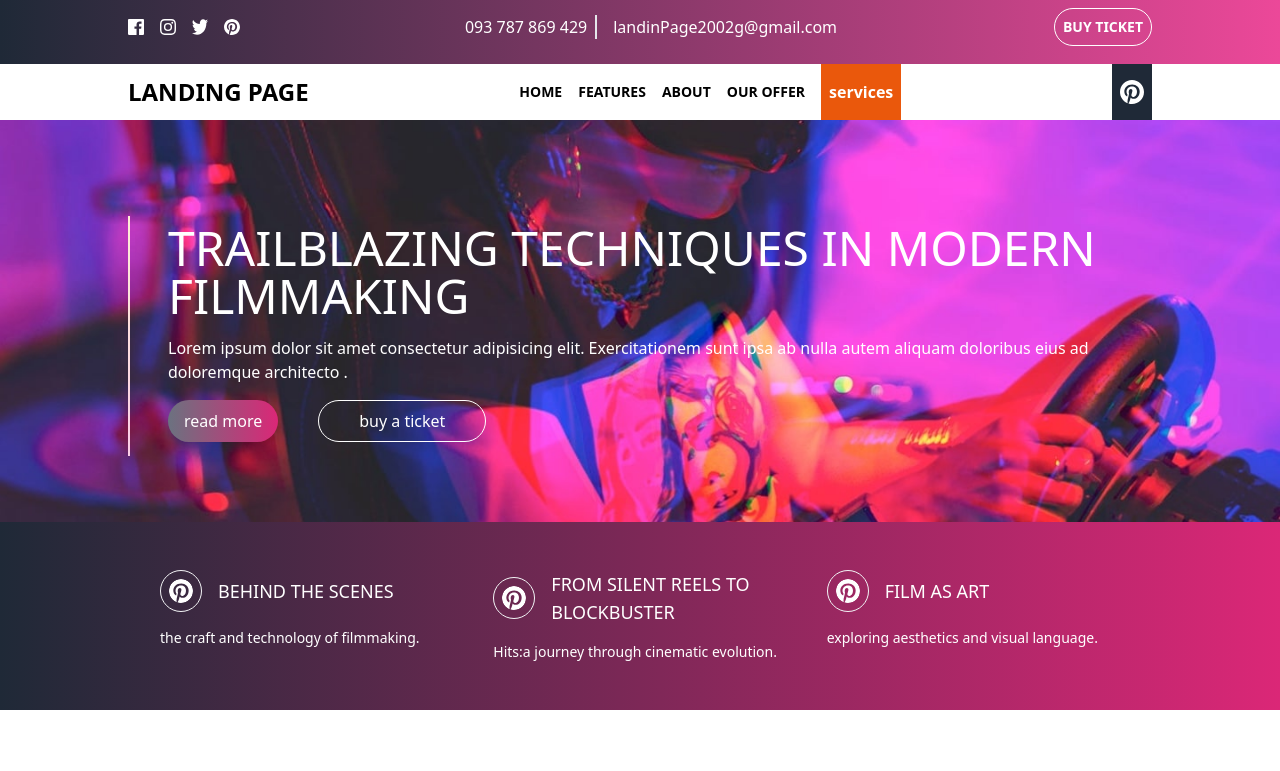
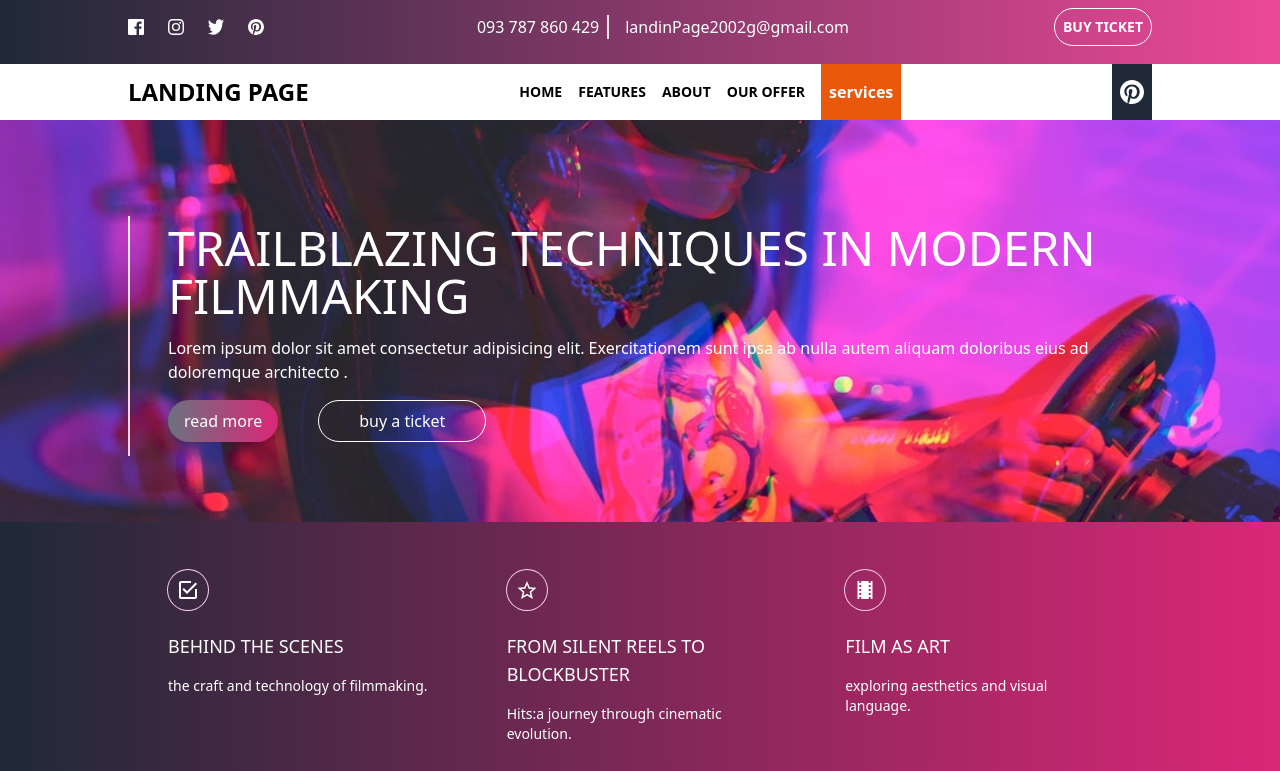
Before and after one commit to Zarafshan-Asghari/CODE-SOFT, a website: page index.html in a window 1280 px wide. Shown: the top 771 px of the page. Drawn offline with nearby package versions, Linux system fonts and the light colour scheme.

Commit message:
editing feature section

```diff
--- a/index.html
+++ b/index.html
@@ -5,6 +5,9 @@
     <meta name="viewport" content="width=device-width, initial-scale=1.0" />
     <link rel="stylesheet" href="css/style.css" />
     <link rel="stylesheet" href="css/costomStyle.css" />
+    <!-- icon -->
+    <script src="https://unpkg.com/ionicons@4.5.10-0/dist/ionicons.js"></script>
+
 
     <title>landing page</title>
   </head>
@@ -19,7 +22,7 @@
         <div
           class="max-w-5xl mx-auto flex justify-between items-center text-white"
         >
-          <div class="flex space-x-4 items-center">
+          <div class="flex space-x-6 items-center " >
             <a href="#"
               ><img src="./icons/icon-facebook.svg" class="w-4 h-4" alt=""
             /></a>
@@ -36,7 +39,7 @@
 
           <div class="flex space-x-4">
             <span class="border-r-2 px-2 hover:cursor-pointer"
-              >093 787 869 429</span
+              >093 787 860 429</span
             >
             <span class="hover:cursor-pointer">landinPage2002g@gmail.com</span>
           </div>
@@ -89,17 +92,19 @@
 
     <nav
     id="mobileNav"
-      class="lg:hidden hidden w-full mx-auto bg-transparent backdrop-blur-[20px] shadow-xl px-5 py-10 rounded-sm absolute z-20 top-0 left-0 right-0 h-[400px]"
+      class="lg:hidden hidden w-full mx-auto bg-transparent backdrop-blur-[20px] shadow-xl px-5 py-10 rounded-sm absolute z-20 top-0 left-0 right-0 h-screen "
     >
             <div id="close" class="flex items-center justify-end  mb-6"> <a href="#" class="text-3xl text-white rotate-45 ">+</a></div>
 
 
-     <div class="flex flex-col space-y-4  text-white">
-      <a href="#" class="hover:text-orange-500 border-b">home</a>
-      <a href="#features" class="hover:text-orange-500 border-b">features</a>
-      <a href="#about" class="hover:text-orange-500 border-b">about</a>
+     <div class="flex flex-col space-y-8  text-white">
+      <a href="#" class="hover:text-orange-500 border-b uppercase pb-4">home</a>
+      <a href="#features" class="hover:text-orange-500 border-b uppercase
+      pb-4">features</a>
+      <a href="#about" class="hover:text-orange-500 border-b uppercase
+      pb-4">about</a>
 
-      <a href="#offer" class="hover:text-orange-500 border-b">our offer</a>
+      <a href="#offer" class="hover:text-orange-500 border-b uppercase pb-4">our offer</a>
 
     </div>
 
@@ -153,54 +158,44 @@
       class="bg-gradient-to-r from-gray-800 to-pink-600 mb-10 py-6"
     >
       <div class="max-w-5xl mx-auto">
-        <div class="grid grid-cols-1 md:grid-cols-3 gap-6 mx-6">
+        <div class="grid grid-cols-1 md:grid-cols-3 gap-10 mx-6">
           <!-- feature 1 -->
           <div
-            class="flex flex-col space-y-4 max-w-sm text-white hover:border-[0.2px] border-gray-100 py-6 px-2 transition-all duration-500"
+            class="flex flex-col space-y-4 max-w-sm text-white hover:border-[0.2px] border-gray-100 py-6 px-4 transition-all duration-500"
           >
-            <div class="flex items-center gap-4 text-lg uppercase font-sans">
-              <img
-                src="./icons/icon-pinterest.svg"
-                alt=""
-                srcset=""
-                class="border border-gray-100 rounded-full p-2 mg:p-4"
-              />
+          <span><ion-icon name="checkbox-outline"  class="w-6 h-6 p-2 rounded-full ring-1 ring-pink-200"></ion-icon></span>
+            <h2 class=" text-lg uppercase font-sans">
+
               behind the scenes
-            </div>
+            </h2>
             <p class="text-sm">the craft and technology of filmmaking.</p>
           </div>
           <!-- feature 2 -->
           <div
-            class="flex flex-col space-y-4 max-w-sm text-white hover:border border-gray-100 py-6 px-2 transition-all duration-500"
+            class="flex flex-col space-y-4 max-w-sm text-white hover:border border-gray-100 py-6 px-4 transition-all duration-500"
           >
-            <div
-              class="flex items-center gap-4 text-lg uppercase font-sans max-w-xs"
+          <span><ion-icon name="star-outline"  class="w-6 h-6 p-2 rounded-full ring-1 ring-pink-200">
+
+          </ion-icon></span>
+            <h2
+              class=" text-lg uppercase font-sans max-w-xs"
             >
-              <img
-                src="./icons/icon-pinterest.svg"
-                alt=""
-                srcset=""
-                class="border border-gray-100 rounded-full p-2 mg:p-4"
-              />
+
 
               from silent reels to blockbuster
-            </div>
+            </h2>
             <p class="text-sm">Hits:a journey through cinematic evolution.</p>
           </div>
 
           <!-- feature 3 -->
           <div
-            class="flex flex-col space-y-4 max-w-sm text-white hover:border border-gray-100 py-6 px-2 transition-all duration-500"
+            class="flex flex-col space-y-4 max-w-sm text-white hover:border border-gray-100 py-6 px-4 transition-all duration-500"
           >
-            <div class="flex items-center gap-4 text-lg uppercase font-sans">
-              <img
-                src="./icons/icon-pinterest.svg"
-                alt=""
-                srcset=""
-                class="border border-gray-100 rounded-full p-2 mg:p-4"
-              />
+          <span><ion-icon name="film" class="w-6 h-6 p-2 rounded-full ring-1 ring-pink-200"></ion-icon></span>
+            <h2 class=" text-lg uppercase font-sans">
+
               film as art
-            </div>
+            </h2>
             <p class="text-sm">exploring aesthetics and visual language.</p>
           </div>
         </div>
```
Also changed, not shown: css/style.css.
